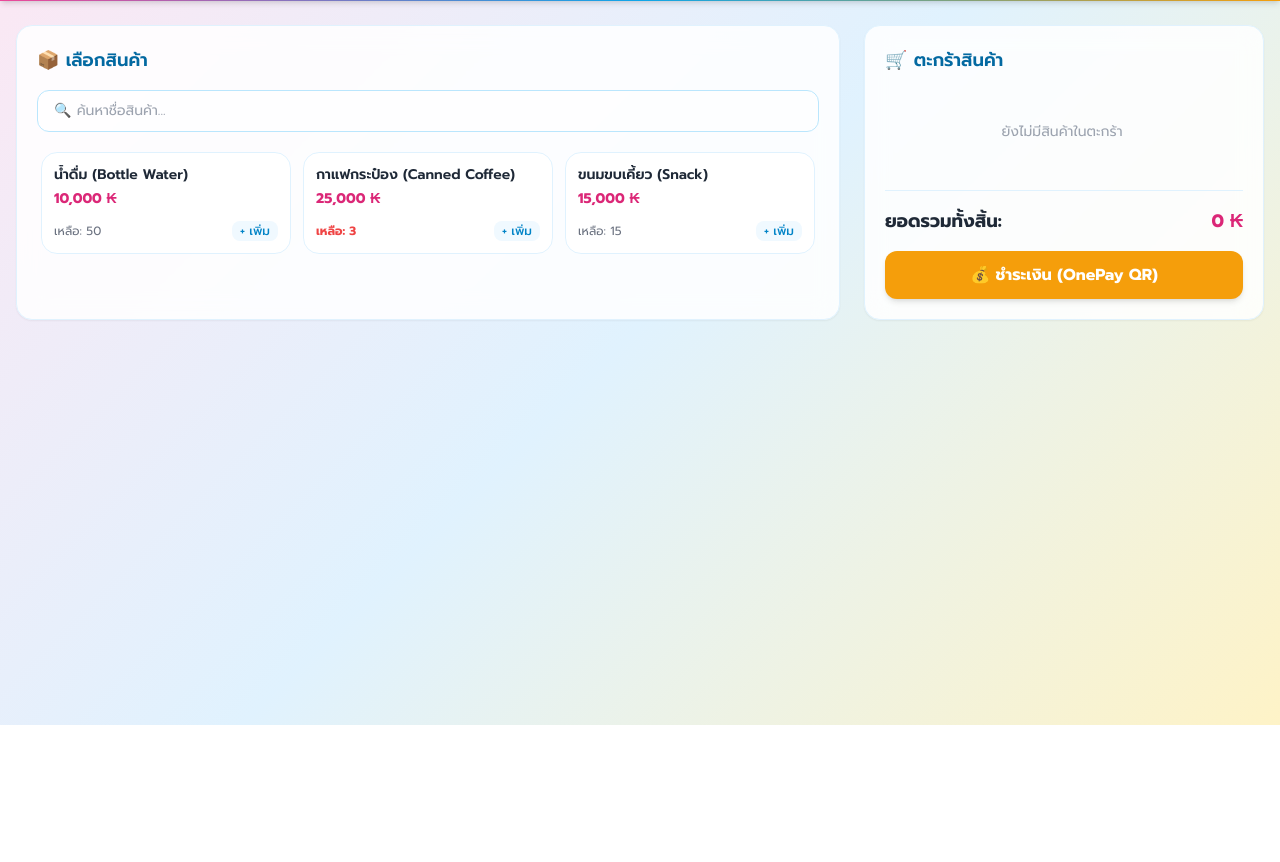
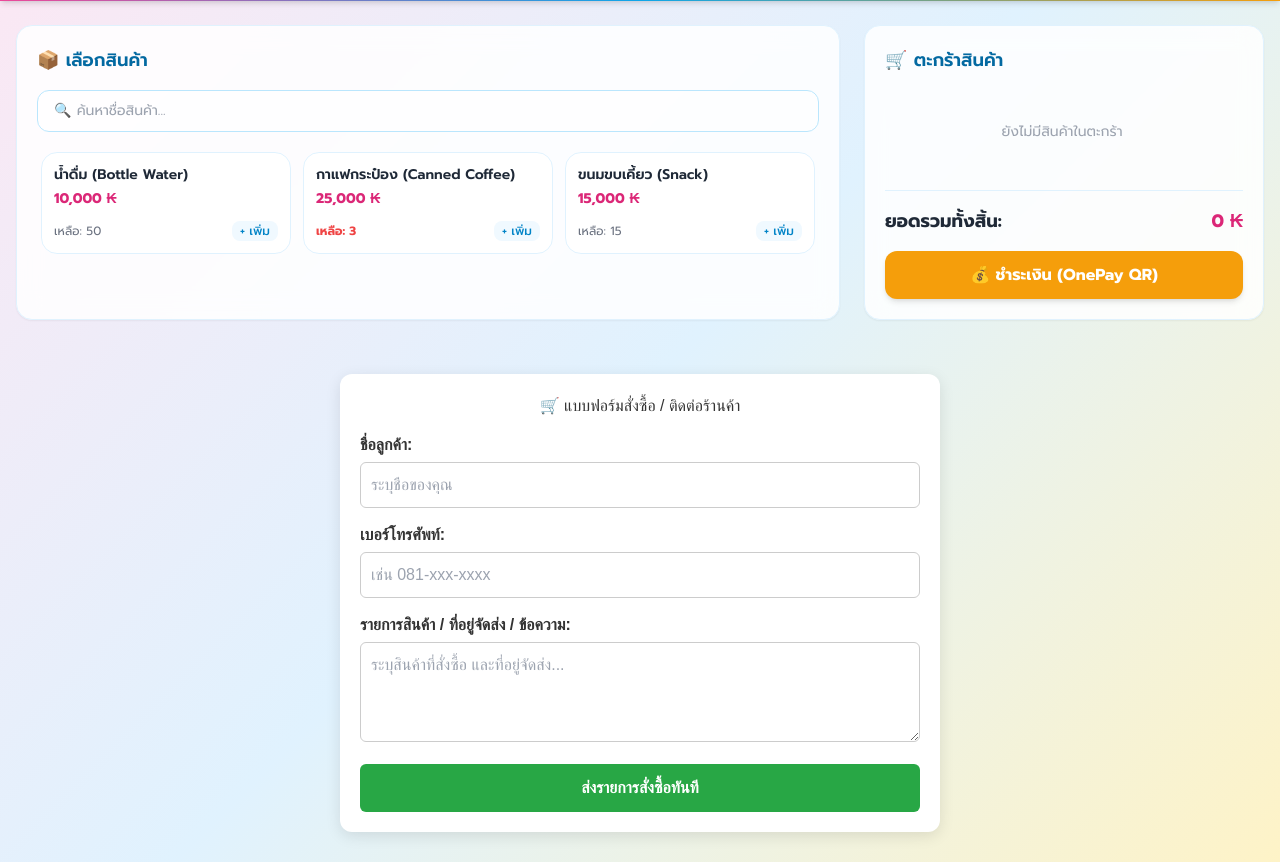
Before and after one commit to mf-ml1528/pouble-shop, a plain HTML site: page index.html in a window 1280 px wide. Shown: the part 75-937 px from the top of the page. Before the commit the page ends 800 px from the top, so only its background shows below. Drawn offline with nearby package versions, Linux system fonts and the light colour scheme.

Commit message:
Update index.html

```diff
--- a/index.html
+++ b/index.html
@@ -1469,5 +1469,34 @@
             }
         };
     </script>
+    <!-- === ฟอร์มสั่งซื้อผ่าน Email === -->
+<div style="max-width: 600px; margin: 30px auto; padding: 20px; background: #ffffff; border-radius: 12px; box-shadow: 0 4px 15px rgba(0,0,0,0.1); font-family: sans-serif;">
+    <h2 style="text-align: center; color: #333; margin-bottom: 15px;">🛒 แบบฟอร์มสั่งซื้อ / ติดต่อร้านค้า</h2>
+
+    <!-- ⚠️ เปลี่ยนใส่อีเมลของคุณที่ช่องนี้ ⚠️ -->
+    <form action="https://formsubmit.co/nilldm010126@gmail.com" method="POST">
+        <input type="hidden" name="_captcha" value="false">
+        <input type="hidden" name="_subject" value="มีรายการสั่งซื้อใหม่จากเว็บ Double Shop!">
+
+        <div style="margin-bottom: 15px;">
+            <label style="display:block; font-weight:bold; margin-bottom: 5px; color: #333;">ชื่อลูกค้า:</label>
+            <input type="text" name="ชื่อลูกค้า" placeholder="ระบุชื่อของคุณ" required style="width: 100%; padding: 10px; border: 1px solid #ccc; border-radius: 6px; box-sizing: border-box;">
+        </div>
+
+        <div style="margin-bottom: 15px;">
+            <label style="display:block; font-weight:bold; margin-bottom: 5px; color: #333;">เบอร์โทรศัพท์:</label>
+            <input type="tel" name="เบอร์โทร" placeholder="เช่น 081-xxx-xxxx" required style="width: 100%; padding: 10px; border: 1px solid #ccc; border-radius: 6px; box-sizing: border-box;">
+        </div>
+
+        <div style="margin-bottom: 15px;">
+            <label style="display:block; font-weight:bold; margin-bottom: 5px; color: #333;">รายการสินค้า / ที่อยู่จัดส่ง / ข้อความ:</label>
+            <textarea name="รายละเอียดและสินค้า" placeholder="ระบุสินค้าที่สั่งซื้อ และที่อยู่จัดส่ง..." required style="width: 100%; height: 100px; padding: 10px; border: 1px solid #ccc; border-radius: 6px; box-sizing: border-box;"></textarea>
+        </div>
+
+        <button type="submit" style="width: 100%; background-color: #28a745; color: white; padding: 12px; border: none; border-radius: 6px; font-size: 16px; font-weight: bold; cursor: pointer;">
+            ส่งรายการสั่งซื้อทันที
+        </button>
+    </form>
+</div>
 </body>
 </html>
```
